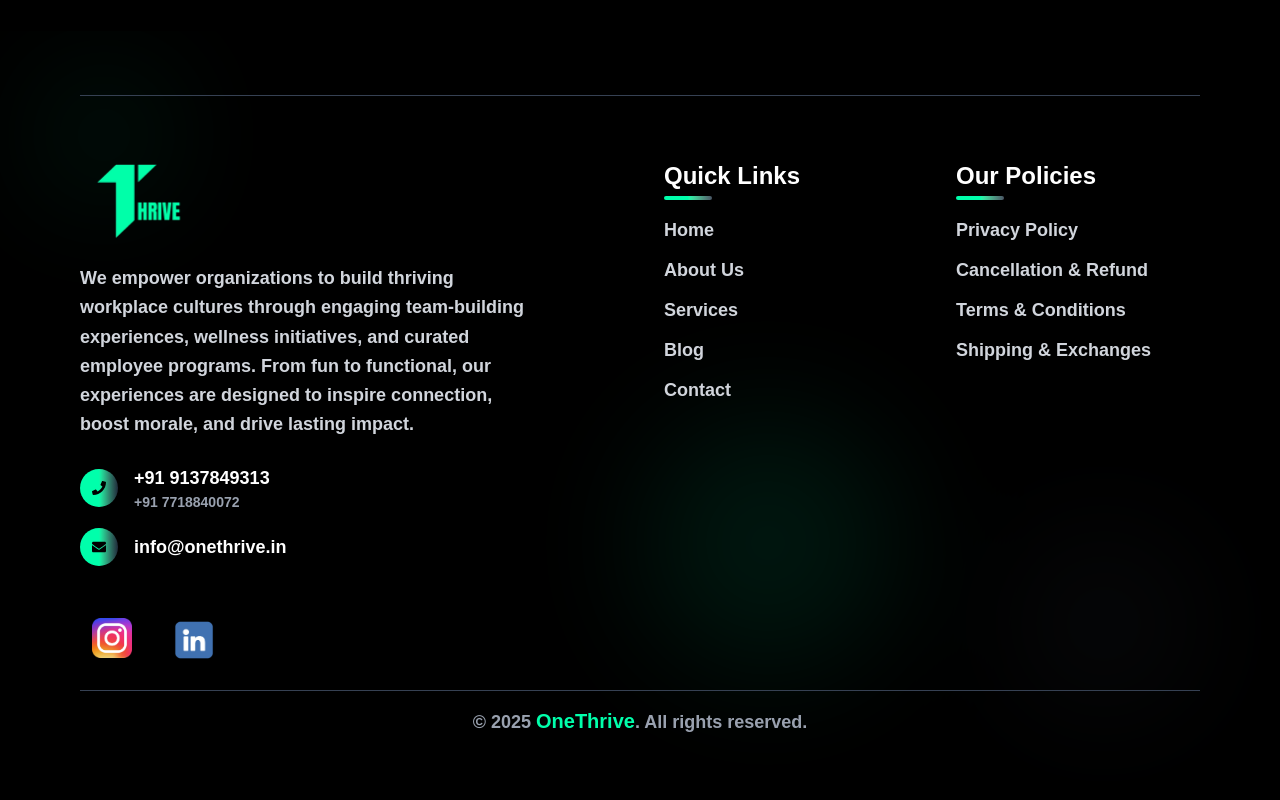
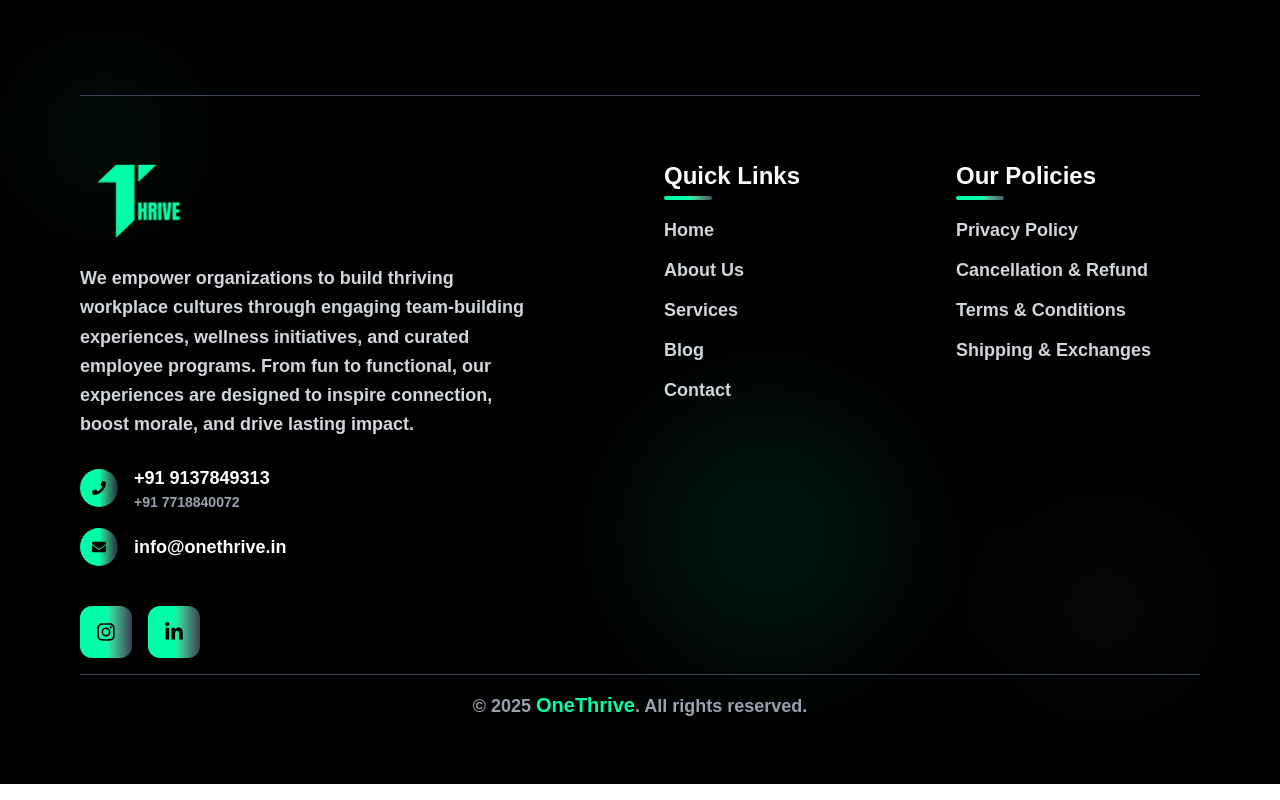
Before and after one commit to jaimeenbhagat/Onethrive-Website, a React (Vite) app: page /contact in a window 1280 px wide. Shown: the part 865-1665 px from the top of the page. Built offline with nearby package versions, Linux system fonts and the light colour scheme; a web font is replaced by a local one.

Commit message:
Updated footer

```diff
--- a/src/components/Footer.jsx
+++ b/src/components/Footer.jsx
@@ -1,11 +1,11 @@
 import {
+  FaInstagram,
+  FaLinkedinIn,
   FaPhone,
   FaEnvelope,
   FaMapMarkerAlt,
 } from "react-icons/fa";
 import logo from "../assets/Logo.png";
-import instagramLogo from "../assets/instagram-logo.png"; // Add your Instagram logo image path
-import linkedinLogo from "../assets/linkedin-logo.png"; // Add your LinkedIn logo image path
 import { motion } from "framer-motion";
 import { useNavigate } from "react-router-dom";
 
@@ -111,32 +111,21 @@ const Footer = () => {
 
             {/* Social Media */}
             <div className="flex space-x-4 pt-4">
-              {/* Instagram with original logo image */}
               <motion.a
                 href="#"
-                className=" p-3 rounded-xl hover:shadow-lg hover:shadow-pink-500/30 transition-all"
+                className="bg-gradient-to-r from-[#00FFAB] via-[#00FFAB] to-gray-700 p-4 rounded-xl text-black text-xl hover:shadow-lg hover:shadow-[#00FFAB]/30 transition-all"
                 whileHover={{ scale: 1.1, rotate: 5 }}
                 whileTap={{ scale: 0.95 }}
               >
-                <img
-                  src={instagramLogo}
-                  alt="Instagram"
-                  className="w-10 h-10"
-                />
+                <FaInstagram />
               </motion.a>
-
-              {/* LinkedIn with original logo image */}
               <motion.a
                 href="#"
-                className=" p-3 rounded-xl hover:shadow-lg hover:shadow-blue-500/30 transition-all"
+                className="bg-gradient-to-r from-[#00FFAB] via-[#00FFAB] to-gray-700 p-4 rounded-xl text-black text-xl hover:shadow-lg hover:shadow-[#00FFAB]/30 transition-all"
                 whileHover={{ scale: 1.1, rotate: -5 }}
                 whileTap={{ scale: 0.95 }}
               >
-                <img
-                  src={linkedinLogo}
-                  alt="LinkedIn"
-                  className="w-11 h-11"
-                />
+                <FaLinkedinIn />
               </motion.a>
             </div>
           </motion.div>
```
